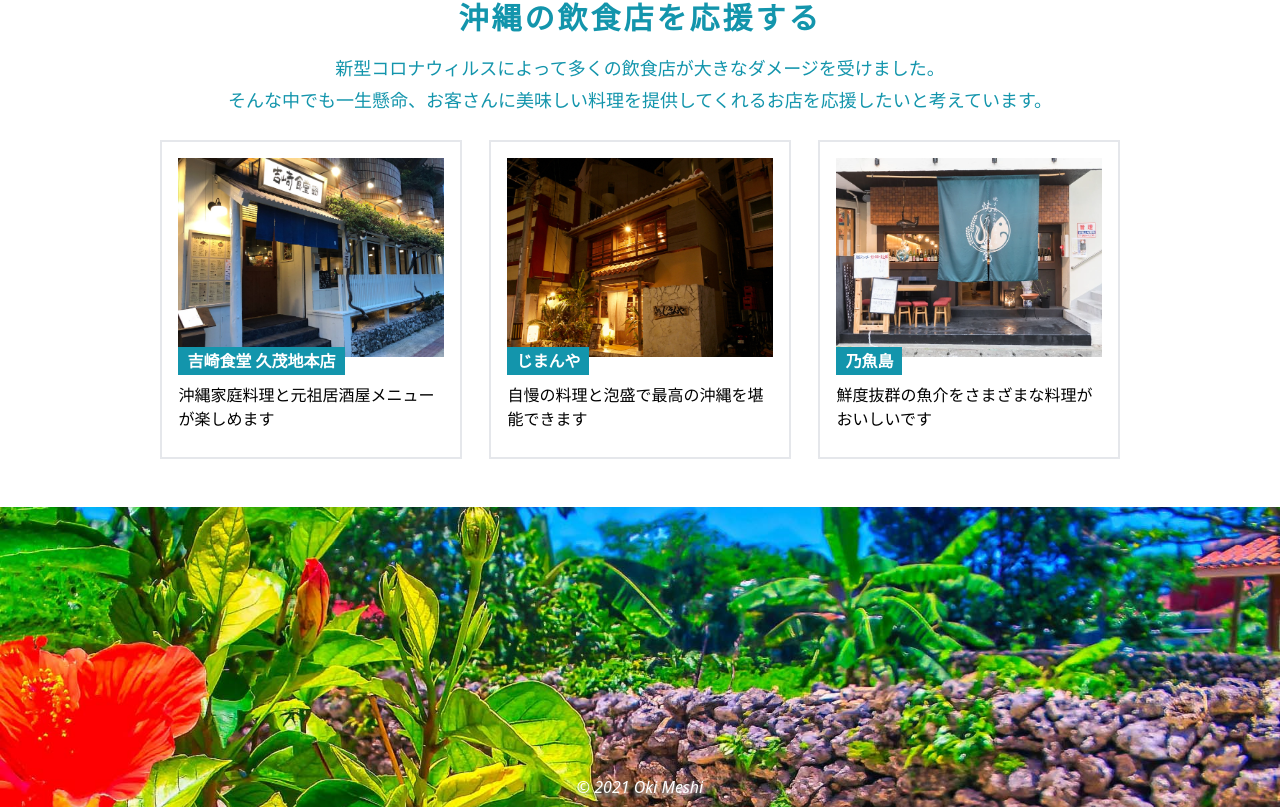
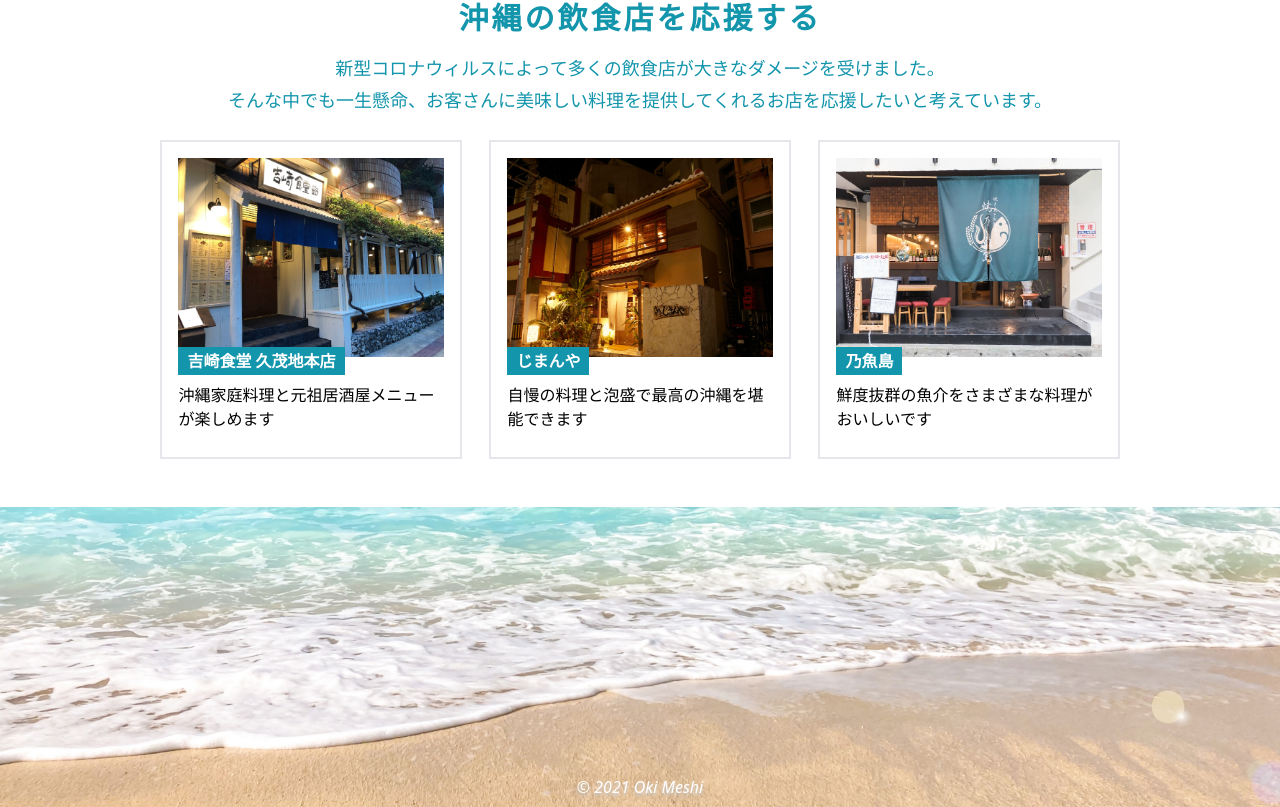
Before and after one commit to shim369/Vuejs-Tailwind-Site, a Vue app: page / in a window 1280 px wide. Shown: the part 548-1355 px from the top of the page. Built offline with nearby package versions, Linux system fonts and the light colour scheme.

Commit message:
フッター背景画像変更

```diff
--- a/src/components/Footer.vue
+++ b/src/components/Footer.vue
@@ -1,5 +1,5 @@
 <template>
-    <footer class="bg-footer-texture h-footerHight relative w-full bg-center bg-cover">
+    <footer class="bg-footer-texture h-footerHight relative w-full bg-bottom bg-cover">
       <p class="text-center text-white absolute bottom-2 inset-x-0 text-shadow-md"><em>© 2021 Oki Meshi</em></p>
     </footer>
 </template>
```
Also changed, not shown: src/assets/images/bg_02-2.jpg, src/assets/images/bg_02-3.jpg (added).
